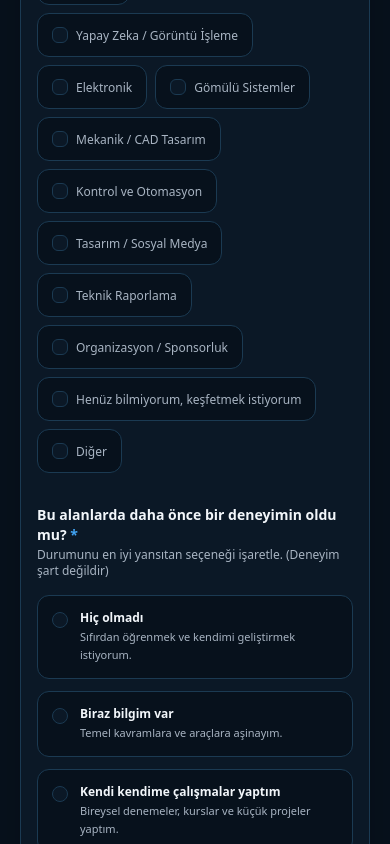
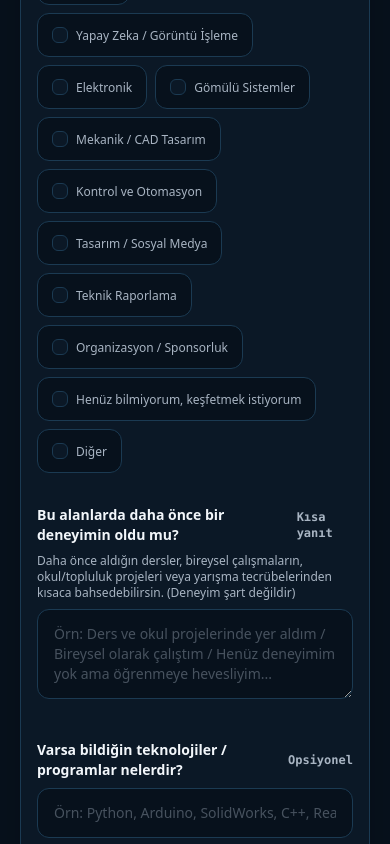
Before and after one commit to rizaayurtseven/tulpar.yage, a Next.js app: page / in a window 390 px wide. Shown: the part 3687-4531 px from the top of the page. Built offline with nearby package versions, Linux system fonts and the light colour scheme.

Commit message:
feat(form): change experience question to free text input and remove rocket emojis

```diff
--- a/src/app/api/katil/route.ts
+++ b/src/app/api/katil/route.ts
@@ -15,7 +15,6 @@ export async function POST(request: Request) {
       !data.eposta ||
       !data.alanlar ||
       data.alanlar.length === 0 ||
-      !data.deneyim ||
       !data.aktifGorev
     ) {
       return NextResponse.json(
@@ -34,7 +33,7 @@ export async function POST(request: Request) {
       eposta: String(data.eposta).trim(),
       alanlar: Array.isArray(data.alanlar) ? data.alanlar : [data.alanlar],
       digerAlan: data.digerAlan ? String(data.digerAlan).trim() : null,
-      deneyim: String(data.deneyim).trim(),
+      deneyim: data.deneyim ? String(data.deneyim).trim() : 'Belirtilmedi',
       teknolojiler: data.teknolojiler ? String(data.teknolojiler).trim() : null,
       aktifGorev: String(data.aktifGorev).trim(),
       eklemekIstedikleriniz: data.eklemekIstedikleriniz ? String(data.eklemekIstedikleriniz).trim() : null,
--- a/src/components/ApplicationForm.tsx
+++ b/src/components/ApplicationForm.tsx
@@ -34,14 +34,6 @@ const ALANLAR_OPTIONS = [
   'Organizasyon / Sponsorluk',
   'Henüz bilmiyorum, keşfetmek istiyorum',
   'Diğer',
-];
-
-const DENEYIM_OPTIONS = [
-  { id: 'none', label: 'Hiç olmadı', desc: 'Sıfırdan öğrenmek ve kendimi geliştirmek istiyorum.' },
-  { id: 'basic', label: 'Biraz bilgim var', desc: 'Temel kavramlara ve araçlara aşinayım.' },
-  { id: 'self', label: 'Kendi kendime çalışmalar yaptım', desc: 'Bireysel denemeler, kurslar ve küçük projeler yaptım.' },
-  { id: 'projects', label: 'Projelerde görev aldım', desc: 'Topluluk veya okul projelerinde aktif rol aldım.' },
-  { id: 'competitions', label: 'Yarışma / TEKNOFEST deneyimim var', desc: 'Daha önce yarışmalarda takım tecrübesi edindim.' },
 ];
 
 const AKTIF_GOREV_OPTIONS = [
@@ -134,10 +126,6 @@ export default function ApplicationForm() {
       setErrorMessage('Lütfen "Diğer" seçeneği için ilgilendiğiniz alanı yazınız.');
       return;
     }
-    if (!formData.deneyim) {
-      setErrorMessage('Lütfen bu alanlardaki deneyim durumunuzu seçiniz.');
-      return;
-    }
     if (!formData.aktifGorev) {
       setErrorMessage('Lütfen takımda aktif görev alma durumunuzu seçiniz.');
       return;
@@ -188,7 +176,7 @@ export default function ApplicationForm() {
           </span>
 
           <h3 className="text-2xl sm:text-3xl md:text-4xl font-extrabold text-[#F2F6FA] tracking-tight text-center">
-            Aday Havuzumuza Hoş Geldin, {formData.adSoyad.split(' ')[0]}! 🚀
+            Aday Havuzumuza Hoş Geldin, {formData.adSoyad.split(' ')[0]}!
           </h3>
 
           <p className="text-sm sm:text-base md:text-lg text-[#A8B4C2] leading-relaxed max-w-xl font-normal text-center">
@@ -251,7 +239,7 @@ export default function ApplicationForm() {
 
         <p className="text-sm sm:text-base md:text-lg text-[#A8B4C2] leading-relaxed max-w-2xl font-normal">
           TEKNOFEST projelerimizde yer almak, yeni teknolojiler öğrenmek ve takımımızla birlikte proje geliştirmek ister misin?
-          Formu doldurarak aday havuzumuza katılabilirsin. <span className="text-[#6CC4FF] font-semibold">Deneyim şart değil! 🚀</span>
+          Formu doldurarak aday havuzumuza katılabilirsin. <span className="text-[#6CC4FF] font-semibold">Deneyim şart değil!</span>
         </p>
       </div>
 
@@ -430,43 +418,21 @@ export default function ApplicationForm() {
           </div>
 
           {/* Bu Alanlarda Daha Önce Deneyimin Oldu mu? */}
-          <div className="space-y-3 pt-2">
-            <div>
-              <label className="text-sm sm:text-base font-semibold text-[#F2F6FA] block">
-                Bu alanlarda daha önce bir deneyimin oldu mu? <span className="text-[#42A5F5]">*</span>
-              </label>
-              <p className="text-xs text-[#A8B4C2] mt-0.5 font-normal">
-                Durumunu en iyi yansıtan seçeneği işaretle. (Deneyim şart değildir)
-              </p>
-            </div>
-
-            <div className="grid grid-cols-1 sm:grid-cols-2 gap-3 pt-1">
-              {DENEYIM_OPTIONS.map((item) => {
-                const isSelected = formData.deneyim === item.label;
-                return (
-                  <button
-                    key={item.id}
-                    type="button"
-                    onClick={() => setFormData({ ...formData, deneyim: item.label })}
-                    className={`p-3.5 sm:p-4 rounded-xl border text-left flex items-start gap-3 transition-all min-h-[52px] ${
-                      isSelected
-                        ? 'bg-[#42A5F5]/15 border-[#42A5F5] text-[#F2F6FA] ring-1 ring-[#42A5F5]/40'
-                        : 'bg-[#07111C] border-[#1B3A52] text-[#A8B4C2] hover:text-[#F2F6FA] hover:border-[#42A5F5]/40'
-                    }`}
-                  >
-                    <span className={`h-4 w-4 rounded-full border mt-0.5 shrink-0 flex items-center justify-center ${
-                      isSelected ? 'border-[#42A5F5] bg-[#42A5F5]' : 'border-[#1B3A52] bg-[#0B1826]'
-                    }`}>
-                      {isSelected && <span className="h-1.5 w-1.5 rounded-full bg-[#07111C]" />}
-                    </span>
-                    <div className="space-y-0.5">
-                      <span className="text-xs sm:text-sm font-semibold block text-[#F2F6FA]">{item.label}</span>
-                      <span className="text-[11px] sm:text-xs text-[#A8B4C2] block leading-relaxed">{item.desc}</span>
-                    </div>
-                  </button>
-                );
-              })}
-            </div>
+          <div className="space-y-2 pt-2">
+            <label className="text-sm font-semibold text-[#F2F6FA] flex items-center justify-between">
+              <span>Bu alanlarda daha önce bir deneyimin oldu mu?</span>
+              <span className="text-xs text-[#A8B4C2] font-mono">Kısa yanıt</span>
+            </label>
+            <p className="text-xs text-[#A8B4C2] font-normal">
+              Daha önce aldığın dersler, bireysel çalışmaların, okul/topluluk projeleri veya yarışma tecrübelerinden kısaca bahsedebilirsin. (Deneyim şart değildir)
+            </p>
+            <textarea
+              rows={3}
+              placeholder="Örn: Ders ve okul projelerinde yer aldım / Bireysel olarak çalıştım / Henüz deneyimim yok ama öğrenmeye hevesliyim..."
+              value={formData.deneyim}
+              onChange={(e) => setFormData({ ...formData, deneyim: e.target.value })}
+              className="w-full px-4 py-3.5 rounded-xl bg-[#07111C] border border-[#1B3A52] text-[#F2F6FA] placeholder-[#A8B4C2]/40 focus:outline-none focus:border-[#42A5F5] focus:ring-1 focus:ring-[#42A5F5] transition-colors text-sm sm:text-base resize-y min-h-[88px]"
+            />
           </div>
 
           {/* Varsa Bildiğin Teknolojiler / Programlar */}
```
